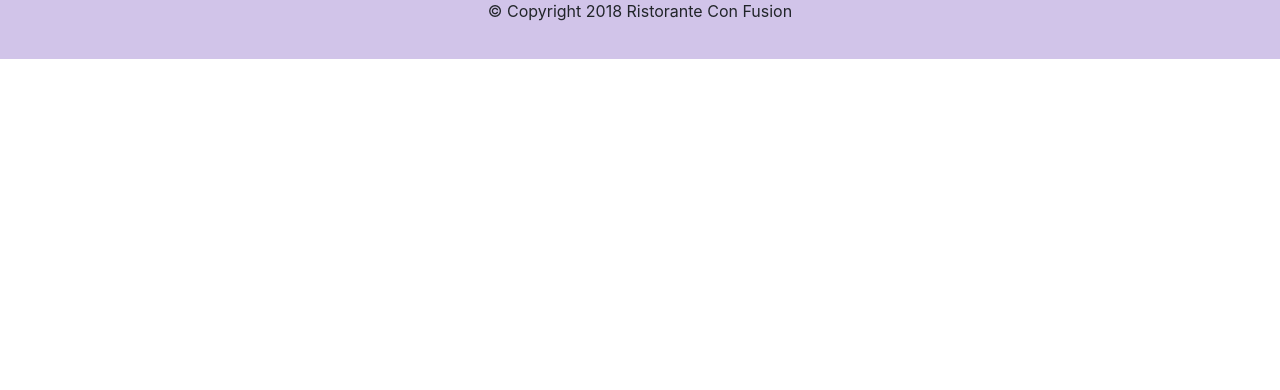
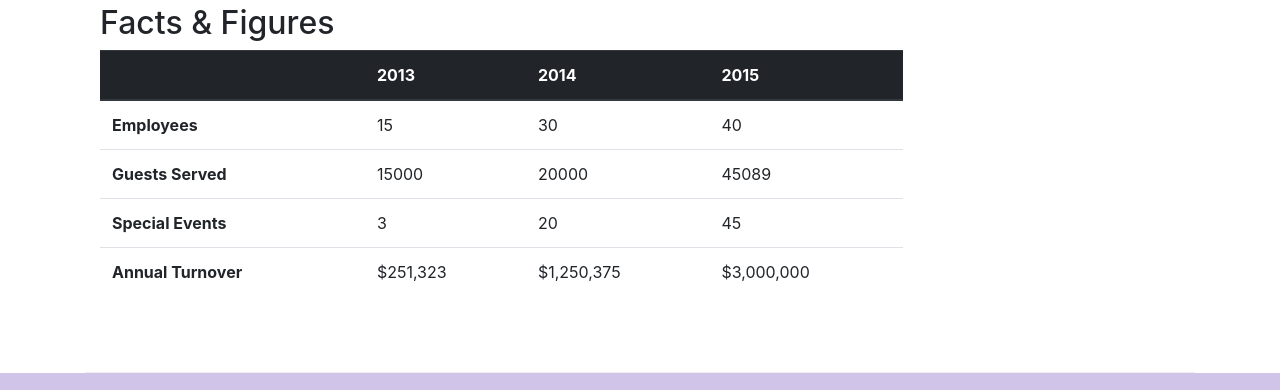
Before and after one commit to TirthVamja/intro_bootstrap, a website: page aboutus.html in a window 1280 px wide. Shown: the part 1758-2148 px from the top of the page. Before the commit the page ends 1817 px from the top, so only its background shows below. Drawn offline with nearby package versions, Linux system fonts and the light colour scheme.

Commit message:
Tables and Cards

```diff
--- a/aboutus.html
+++ b/aboutus.html
@@ -64,8 +64,39 @@
                 <p>Started in 2010, Ristorante con Fusion quickly established itself as a culinary icon par excellence in Hong Kong. With its unique brand of world fusion cuisine that can be found nowhere else, it enjoys patronage from the A-list clientele in Hong Kong.  Featuring four of the best three-star Michelin chefs in the world, you never know what will arrive on your plate the next time you visit us.</p>
                 <p>The restaurant traces its humble beginnings to <em>The Frying Pan</em>, a successful chain started by our CEO, Mr. Peter Pan, that featured for the first time the world's best cuisines in a pan.</p>
             </div>
-            <div>
+            <div class="col-sm">
+                <div class="card">
+                    <h3 class="card-header bg-primary text-white">Facts at a Glance</h3>
+                    <div class="card-body">
+                        <dl class="row">
+                            <dt class="col-6">Started</dt>
+                            <dd class="col-6">3 Feb, 2013</dd>
+                            <dt class="col-6">Major Stake Holder</dt>
+                            <dd class="col-6">HK Fine Foods Inc.</dd>
+                            <dt class="col-6">Last Year's Turnover</dt>
+                            <dd class="col-6">$1,250,375</dd>
+                            <dt class="col-6">Employees</dt>
+                            <dd class="col-6">40</dd>
+                        </dl>
+
+                    </div>
+                </div>
             </div>
+
+            <div class="col-12">
+                <div class="card card-body bg-light">
+                    <blockquote class="blockquote">
+                        <p class="mb-0">You better cut the pizza in four pieces because
+                            I'm not hungry enough to eat six.</p>
+                        <footer class="blockquote-footer">Yogi Berra,
+                            <cite title="Source Title">The Wit and Wisdom of Yogi Berra,
+                            P. Pepe, Diversion Books, 2014</cite>
+                        </footer>
+                    </blockquote>
+                </div>
+            </div>
+
+
         </div>
 
 
@@ -82,7 +113,56 @@
                 <p class="d-none d-sm-block">Award winning three-star Michelin chef with wide International experience having worked closely with whos-who in the culinary world, he specializes in creating mouthwatering Indo-Italian fusion experiences. He says, <em>Put together the cuisines from the two craziest cultures, and you get a winning hit! Amma Mia!</em></p>
             </div>
        </div>
+       <div class="row row-content">
+           <div class="col-12 col-sm-9">
+                <h2>Facts &amp; Figures</h2>
+                <div class="table-responsive">
+                    <table class="table table-stripped">
+                        <thead class="thead-dark">
+                            <tr>
+                                <th>&nbsp;</th>
+                                <th>2013</th>
+                                <th>2014</th>
+                                <th>2015</th>
+                            </tr>
+                        </thead>
+                        <tbody>
+                            <tr>
+                                <th>Employees</th>
+                                <td>15</td>
+                                <td>30</td>
+                                <td>40</td>
+                            </tr>
+                            <tr>
+                                <th>Guests Served</th>
+                                <td>15000</td>
+                                <td>20000</td>
+                                <td>45089</td>
+                            </tr>
+                            <tr>
+                                <th>Special Events</th>
+                                <td>3</td>
+                                <td>20</td>
+                                <td>45</td>
+                            </tr>
+                            <tr>
+                                <th>Annual Turnover</th>
+                                <td>$251,323</td>
+                                <td>$1,250,375</td>
+                                <td>$3,000,000</td>
+                            </tr>
+                        </tbody>
+                    </table>
 
+                </div>
+
+
+
+           </div>
+           <div class="col-12 col-sm-3">
+
+           </div>
+       </div>
     </div>
 
     <footer class="footer">
```
